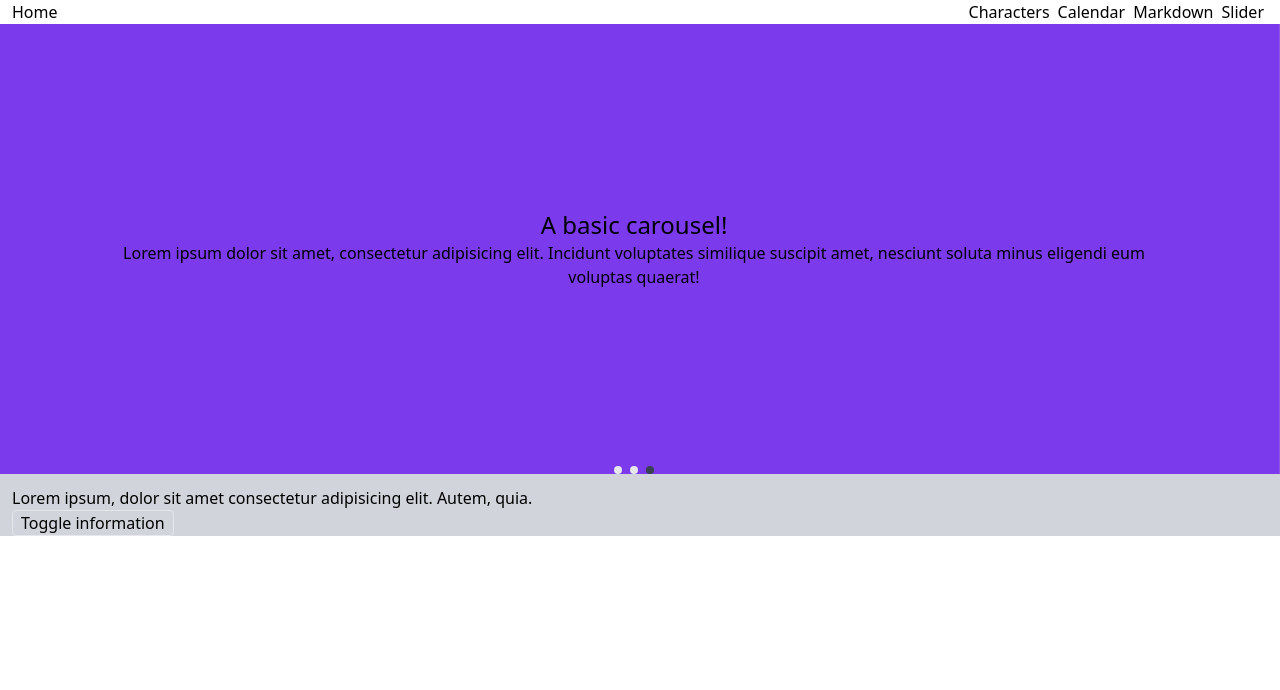
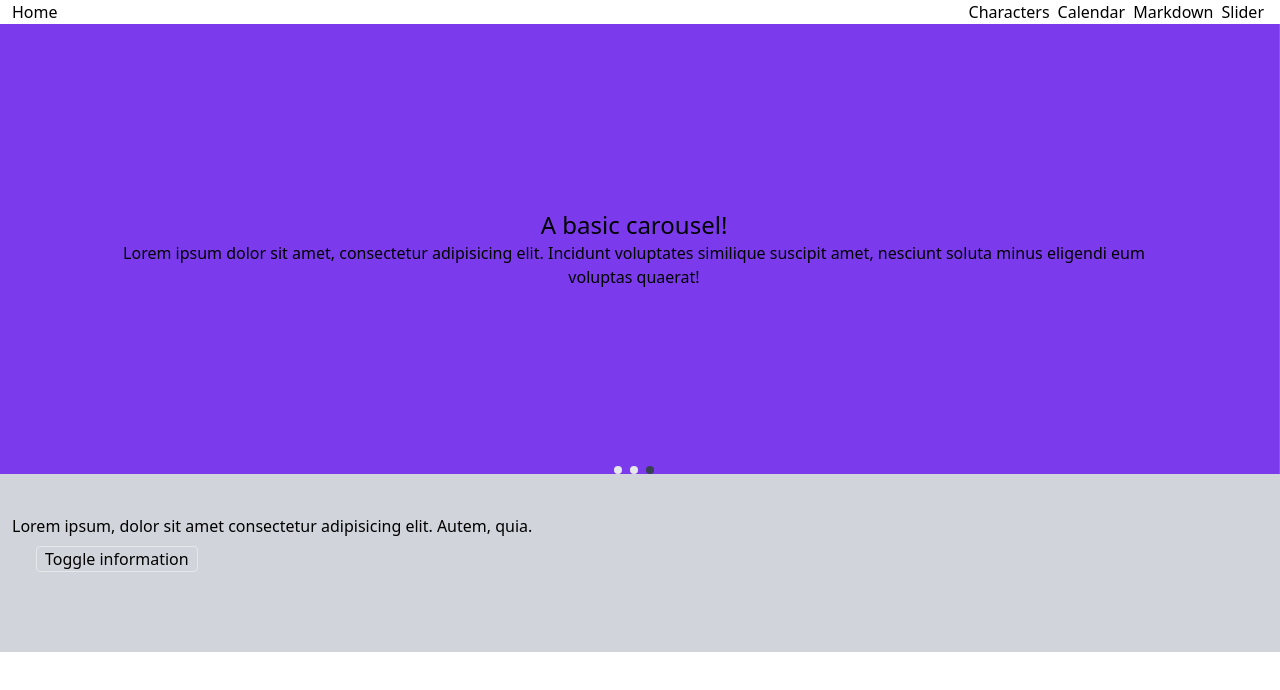
Before and after one commit to h3c70rdelAn9el/turbo-spork, a Vue app: page /slider in a window 1280 px wide. Shown: the top 690 px of the page. Built offline with nearby package versions, Linux system fonts and the light colour scheme.

Commit message:
fix commit

```diff
--- a/src/pages/Slider.vue
+++ b/src/pages/Slider.vue
@@ -2,16 +2,14 @@
 <div class="-ml-3 h-full">
   <ImageSlider />
 </div>
-<div class="my-3 ml-3 flex w-full">
+<div class="my-3 ml-3 mt-10 pb-20 flex w-full">
   <div>
-    <transition name="fade">
+    <transition name="fade" class="h-8">
       <h1 v-if="isDetailsShowing" class="text-center">
         Lorem ipsum, dolor sit amet consectetur adipisicing elit. Autem, quia.
       </h1>
     </transition>
-    <div>
-      <button @click="isDetailsShowing = !isDetailsShowing" class="px-2 rounded border">Toggle information</button>
-    </div>
+      <button @click="isDetailsShowing = !isDetailsShowing" class="px-2 rounded border ml-6">Toggle information</button>
   </div>
 </div>
 </template>
```
